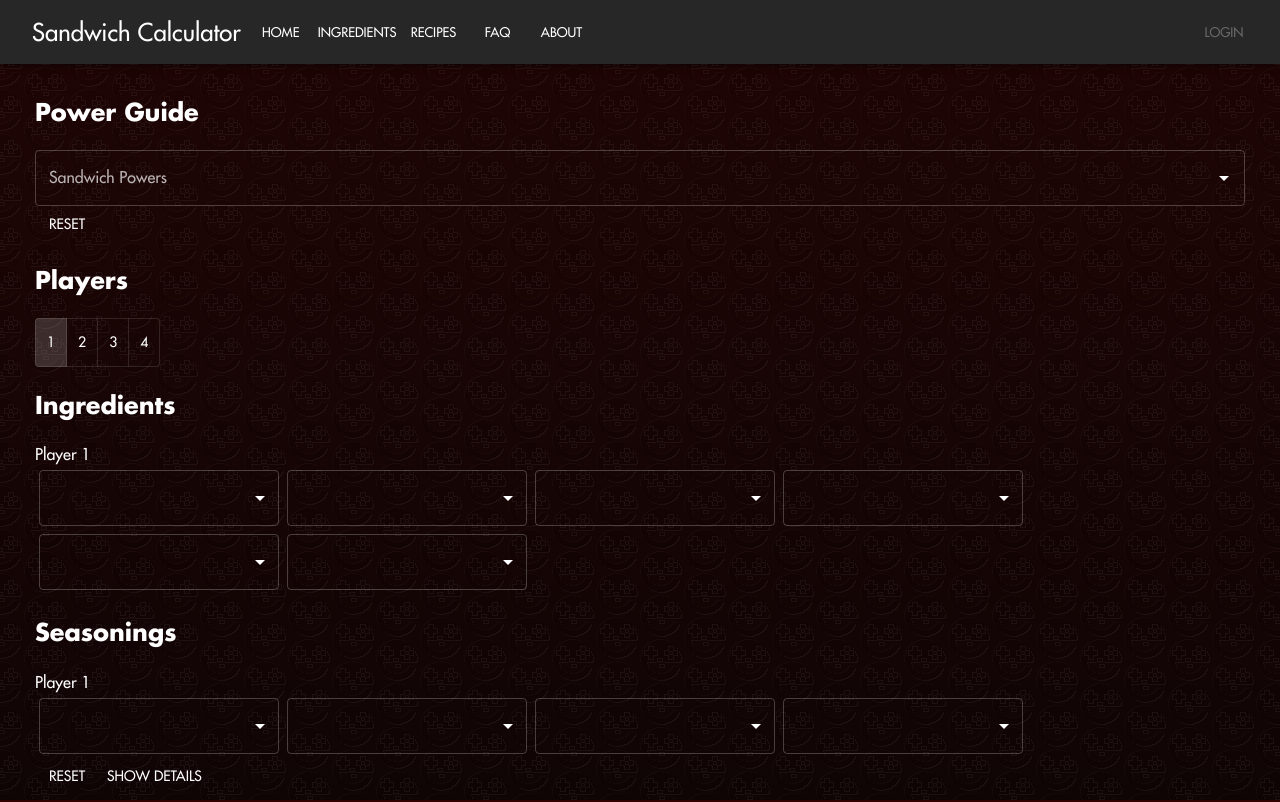
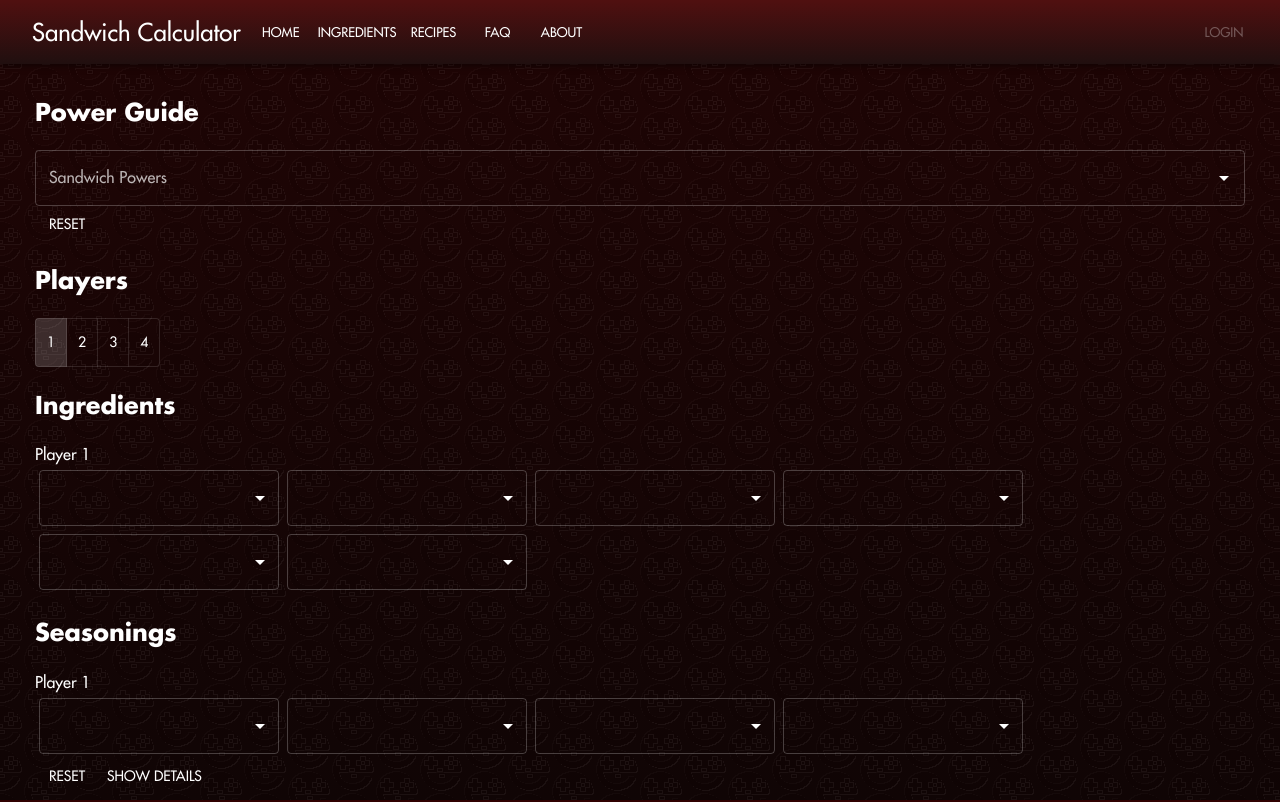
Before and after one commit to enigma0Z/pokemon-sv-sandwich-calc, a React (Create React App) app: page / in a window 1280 px wide. Shown: the top 802 px of the page. Built offline with nearby package versions, Linux system fonts and the light colour scheme.

Commit message:
Better looking app bar

```diff
--- a/src/pages/Layout.tsx
+++ b/src/pages/Layout.tsx
@@ -163,8 +163,8 @@
       <div className="background-color"></div>
       <div className="background-image"></div>
 
-      <AppBar position="relative" >
-        <Toolbar>
+      <AppBar position="relative">
+        <Toolbar sx={{ background: res.palette.gradients.bar }}>
           <Box margin={'.5em'}>
             <Typography variant="h3" textAlign={'center'}>
               Sandwich Calculator
--- a/src/res/index.ts
+++ b/src/res/index.ts
@@ -2,6 +2,7 @@
 import _sandwiches from './img/sandwiches'
 import _ingredients from './img/ingredients'
 import _seasonings from './img/seasonings'
+import { palette } from './palette'
 
 const resources = {
   img: {
@@ -10,7 +11,8 @@
     sandwiches: _sandwiches,
     ingredients: _ingredients,
     seasonings: _seasonings,
-  }
+  },
+  palette: { ...palette }
 }
 
 export default resources
--- /dev/null
+++ b/src/res/palette/index.ts
@@ -0,0 +1,9 @@
+export const palette = {
+  colors: { // Hex / RGBA colors
+    brandRed: '#500000'
+  },
+  gradients: { // CSS compatible gradients
+    background: 'linear-gradient(0deg, #100505FF 0%, #200505FF 100%)',
+    bar: 'linear-gradient(0deg, #200F0FFF 0%, #501010FF 100%)',
+  }
+}
```
